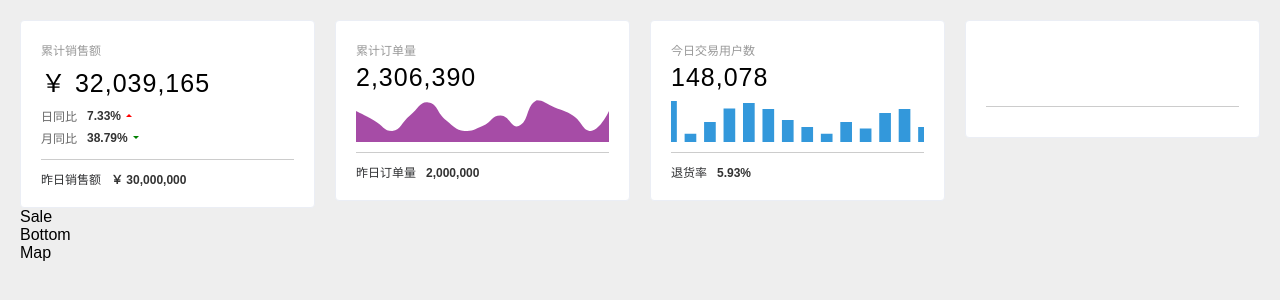
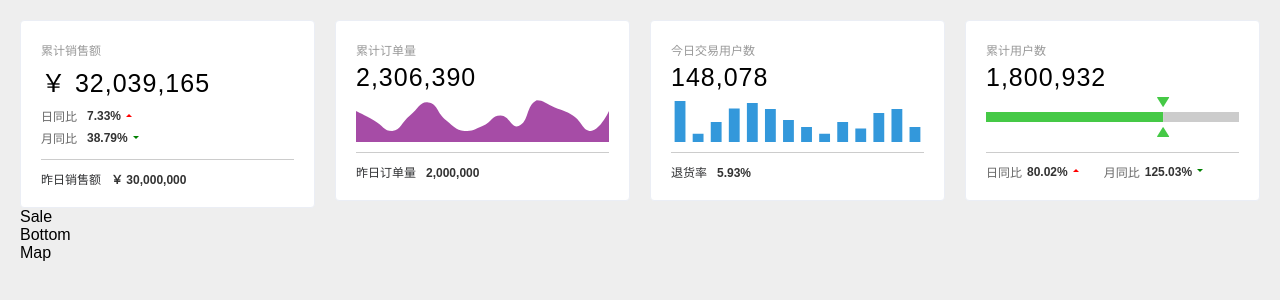
Before and after one commit to MrCrazyLeo/imooc-datav-report-dev, a Vue app: page /#/ in a window 1280 px wide. Shown: the top 300 px of the page. Built offline with nearby package versions, Linux system fonts and the light colour scheme.

Commit message:
完成顶部卡片开发

```diff
--- a/src/components/TopView/components/TodayUsers/index.vue
+++ b/src/components/TopView/components/TodayUsers/index.vue
@@ -28,10 +28,10 @@ export default {
     const chart = this.$echarts.init(chartDom, '', { renderer: 'svg' })
     chart.setOption({
       color: ['#3398DB'],
+      tooltip: { trigger: 'axis' },
       xAxis: {
         type: 'category',
         show: false,
-        boundaryGap: false,
         data: [
           '00:00',
           '01:00',
@@ -54,6 +54,7 @@ export default {
       },
       series: [
         {
+          name: '用户实时交易量',
           type: 'bar',
           data: [
             410,
--- a/src/components/TopView/components/TotalUsers/index.vue
+++ b/src/components/TopView/components/TotalUsers/index.vue
@@ -1,15 +1,136 @@
 <template>
-  <common-card />
+  <common-card
+    title="累计用户数"
+    value="1,800,932"
+  >
+    <template>
+      <div
+        id="total-users-chart"
+        style="height: 100%;width: 100%"
+      ></div>
+    </template>
+    <template v-slot:footer>
+      <div class="total-users-footer">
+        <span>日同比</span>
+        <span class="emphasis">80.02%</span>
+        <div class="increase"></div>
+        <span style="padding-left: 25px">月同比</span>
+        <span class="emphasis">125.03%</span>
+        <div class="decrease"></div>
+      </div>
+    </template>
+  </common-card>
 </template>
 
 <script>
-import commonCardMixin from '../../../../utils/mixins/commonCardMixin'
+import commonCardMixin from '@/utils/mixins/commonCardMixin'
 export default {
   name: 'TotalUsers',
   mixins: [commonCardMixin],
-  components: {}
+  components: {},
+  mounted() {
+    const chartDom = document.getElementById('total-users-chart')
+    const chart = this.$echarts.init(chartDom, '', { renderer: 'svg' })
+    chart.setOption({
+      xAxis: {
+        type: 'value',
+        show: false,
+        boundaryGap: false
+      },
+      yAxis: {
+        type: 'category',
+        show: false
+      },
+      series: [
+        {
+          type: 'bar',
+          data: [140],
+          stack: '总量',
+          barWidth: 10,
+          itemStyle: {
+            color: '#45c946'
+          }
+        },
+        {
+          type: 'bar',
+          stack: '总量',
+          data: [200],
+          barWidth: 10,
+          itemStyle: {
+            color: '#ccc'
+          }
+        },
+        {
+          type: 'custom',
+          stack: '总量',
+          data: [140],
+          renderItem: (params, api) => {
+            const value = api.value(0)
+            const endPoint = api.coord([value, 0])
+            return {
+              type: 'group',
+              position: endPoint,
+              children: [
+                {
+                  type: 'path',
+                  shape: {
+                    d:
+                      'M488.533333 211.2l-450.133333 563.2c-14.933333 19.2-2.133333 49.06666701 23.466667 49.066667L962.133333 823.466667c25.6 0 38.4-29.866667 23.466667-49.066667l-450.133333-563.2c-12.8-14.933333-34.133333-14.933333-46.933334 0z',
+                    x: -6,
+                    y: 10,
+                    width: 12,
+                    height: 10,
+                    layout: 'cover'
+                  },
+                  style: {
+                    fill: '#45c946'
+                  }
+                },
+                {
+                  type: 'path',
+                  shape: {
+                    d:
+                      'M534.00000031 794l421.99999969-528c13.99999969-18 1.99999969-46.00000031-22.00000031-46.00000031H90.00000031c-24 0-36 28.00000031-22.00000031 46.00000031l421.99999969 528c12 13.99999969 31.99999969 13.99999969 44.00000062 0z',
+                    x: -6,
+                    y: -20,
+                    width: 12,
+                    height: 10,
+                    layout: 'cover'
+                  },
+                  style: {
+                    fill: '#45c946'
+                  }
+                }
+              ]
+            }
+          }
+        }
+      ],
+      grid: {
+        top: 0,
+        bottom: 0,
+        right: 0,
+        left: 0
+      }
+    })
+  }
 }
 </script>
 
 <style lang='scss' scoped>
+.total-users-footer {
+  display: flex;
+  align-items: center;
+  font-size: 12px;
+  color: #666;
+  .emphasis {
+    margin-left: 5px;
+  }
+  .increase {
+    margin-bottom: 6px;
+  }
+  .decrease {
+    margin-top: 0;
+  }
+}
 </style>
```
